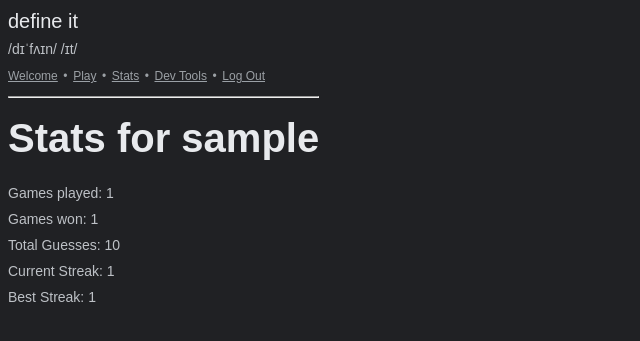
After one commit to CammoLammo/CITS3403Project, a Flask app: page /stats in a window 1280 px wide. The commit adds this page. Shown: the top 341 px of the page, without its empty margins (0-640 px from the left). Run offline with Flask 2, Linux system fonts and the light colour scheme; a user stored in the database is signed in; tables that the repository leaves empty hold one stand-in row (values such as "Sample post").

Commit message:
Stats page basics

```diff
--- a/app/routes.py
+++ b/app/routes.py
@@ -1,6 +1,6 @@
 from app import app, db
 from flask import render_template, flash, redirect, url_for
-from flask_login import current_user, login_user, logout_user
+from flask_login import current_user, login_required, login_user, logout_user
 from app.forms import LoginForm, SignUpForm, NewPuzzleForm
 from app.models import User, Puzzle
 
@@ -9,9 +9,13 @@ from app.models import User, Puzzle
 def index():
     return render_template("index.html", title="Play")
 
-@app.route('/button')
-def button():
-    return render_template("button.html", title="Button!")
+@app.route('/stats')
+@login_required
+def stats():
+    userID = current_user.get_id()
+    user = User.query.filter_by(id=userID).first()
+
+    return render_template("stats.html", title="Stats")
 
 @app.route('/introduction')
 def introduction():
--- a/app/templates/base.html
+++ b/app/templates/base.html
@@ -16,7 +16,7 @@
     <p2>•</p2>
     <a href="{{ url_for('index') }}">Play</a>
     <p2>•</p2>
-    <a href="{{ url_for('button') }}">button</a>
+    <a href="{{ url_for('stats') }}">Stats</a>
     <p2>•</p2>
     <a href="{{ url_for('dev') }}">Dev Tools</a>
     <p2>•</p2>
--- /dev/null
+++ b/app/templates/stats.html
@@ -0,0 +1,15 @@
+{% extends "base.html" %}
+{% block content %}
+    <h1>Stats for {{ current_user.username }}</h1>
+    <div id="statsDisplay">
+        <p>Games played: {{ current_user.gamesPlayed }}</p>
+        <br>
+        <p>Games won: {{ current_user.gamesWon }}</p>
+        <br>
+        <p>Total Guesses: {{ current_user.totalGuesses }}</p>
+        <br>
+        <p>Current Streak: {{ current_user.currentStreak }}</p>
+        <br>
+        <p>Best Streak: {{ current_user.bestStreak }}</p>
+    </div>
+{% endblock %}
```
Also changed, not shown: app/templates/button.html (deleted, +0 -10 lines).
